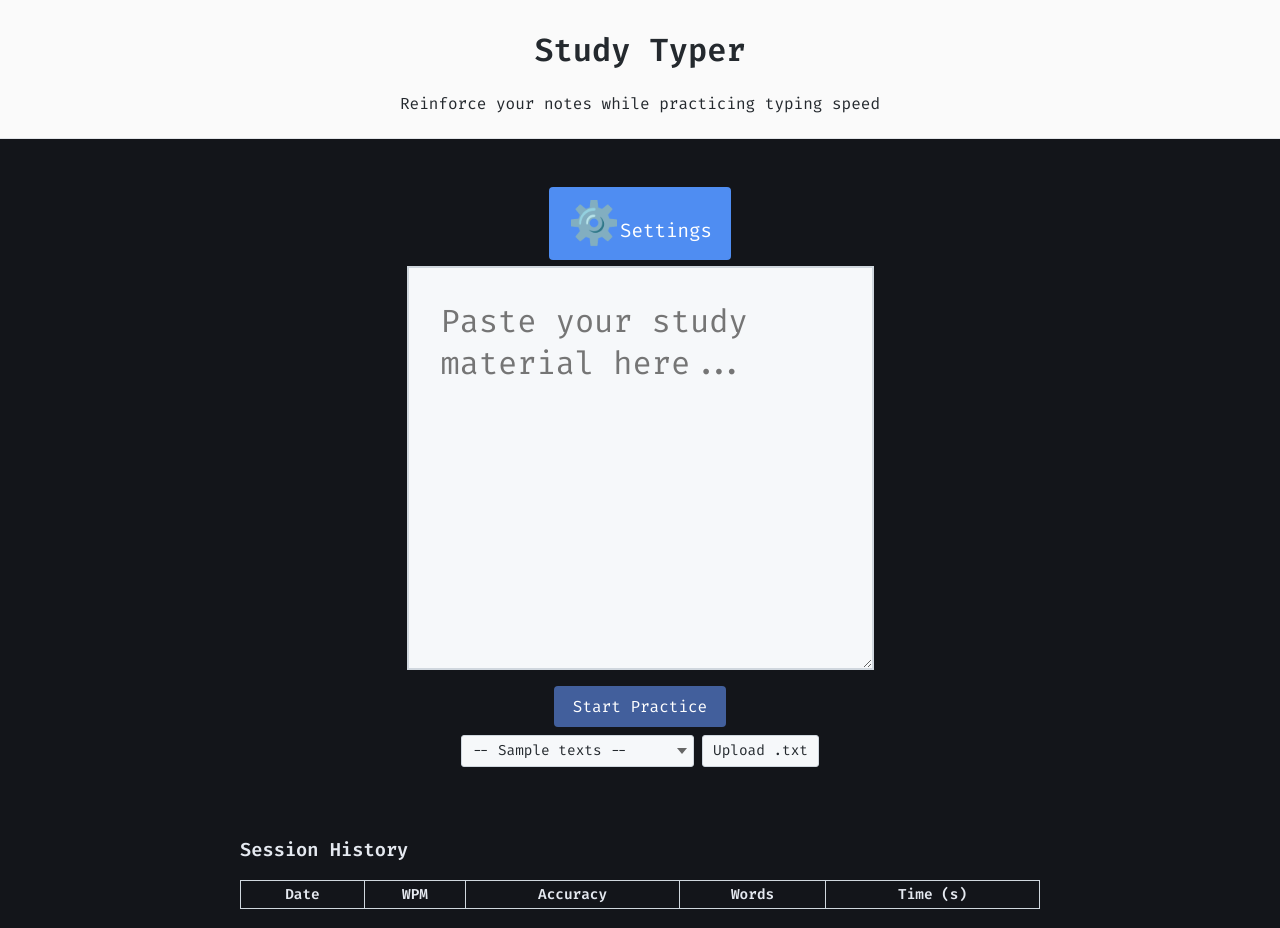
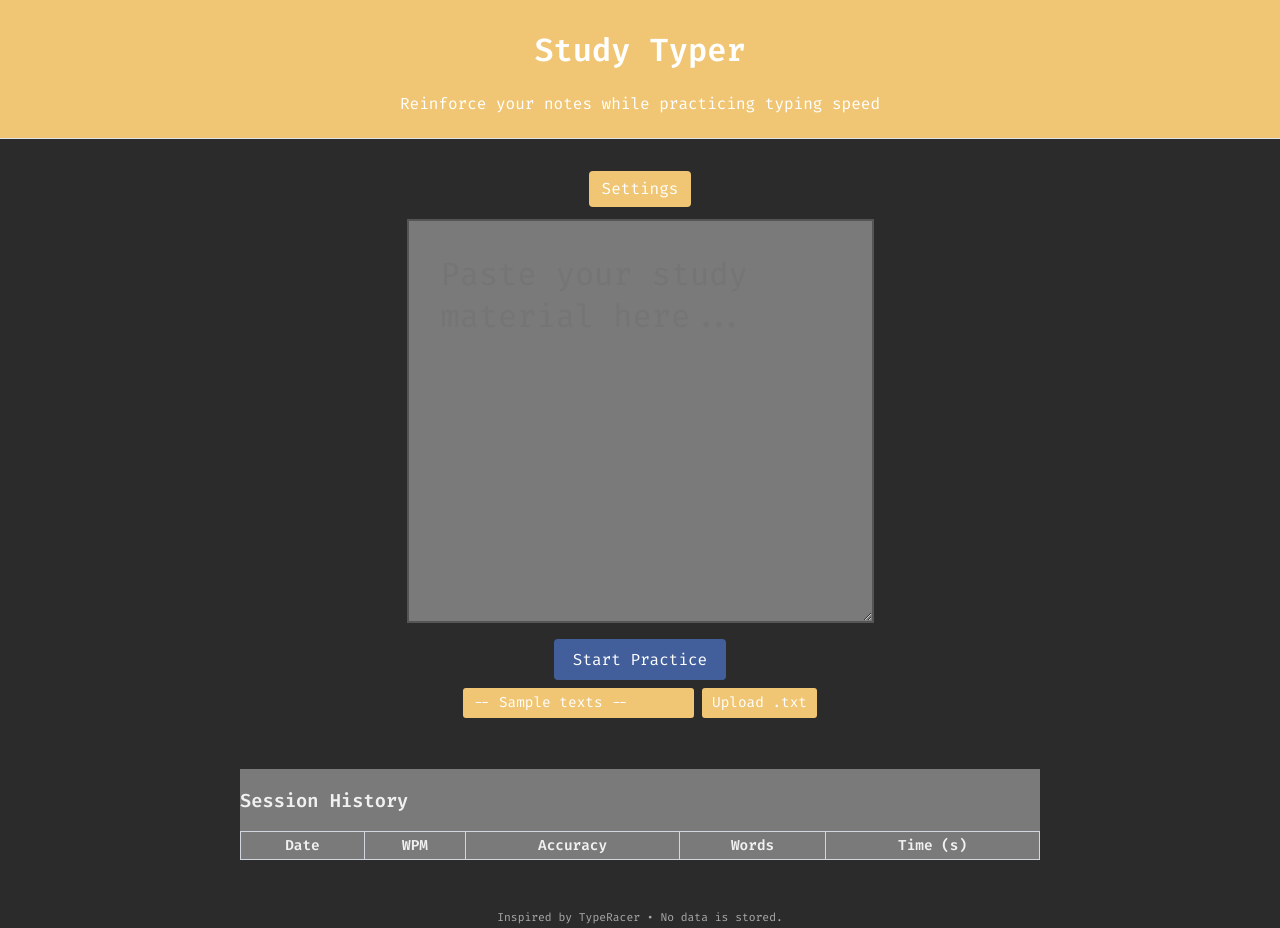
Before and after one commit to davidseeker507/studytyper, a plain HTML site: page index.html in a window 1280 px wide. Shown: the top 928 px of the page. Drawn offline with Linux system fonts and the light colour scheme.

Commit message:
modify ui

```diff
--- a/index.html
+++ b/index.html
@@ -125,6 +125,18 @@
         </section>
 
         <section class="settings-section">
+          <h3>Theme Preset</h3>
+          <select id="themePreset" class="select-field">
+            <option value="default">Default</option>
+            <option value="nord">Nord</option>
+            <option value="dracula">Dracula</option>
+            <option value="serika">Serika</option>
+            <option value="cmyk">CMYK</option>
+            <option value="monokai">Monokai</option>
+          </select>
+        </section>
+
+        <section class="settings-section">
           <h3>Key Sound Volume</h3>
           <input type="range" id="volumeSlider" min="0" max="1" step="0.05" style="width: 160px;">
         </section>
--- a/script.js
+++ b/script.js
@@ -430,7 +430,9 @@ document.addEventListener('DOMContentLoaded', () => {
     autoFocus: true,
     fileLimitMB: 1,
     historyLimit: 20,
-    focusLine: false
+    focusLine: false,
+    font: 'Fira Code',
+    themePreset: 'default'
   };
   function getSettings() {
     return { ...DEFAULT_SETTINGS, ...(JSON.parse(localStorage.getItem('settings') || '{}')) };
@@ -465,6 +467,7 @@ document.addEventListener('DOMContentLoaded', () => {
     document.getElementById('autoFocusToggle').checked = settings.autoFocus;
     document.getElementById('fileSizeLimit').value = settings.fileLimitMB;
     document.getElementById('historyLimit').value = settings.historyLimit;
+    document.getElementById('themePreset').value = settings.themePreset;
   });
   closeSettingsBtn.addEventListener('click', () => settingsModal.classList.add('hidden'));
 
@@ -474,9 +477,11 @@ document.addEventListener('DOMContentLoaded', () => {
     settings.autoFocus = document.getElementById('autoFocusToggle').checked;
     settings.fileLimitMB = parseFloat(document.getElementById('fileSizeLimit').value) || settings.fileLimitMB;
     settings.historyLimit = parseInt(document.getElementById('historyLimit').value) || settings.historyLimit;
+    settings.themePreset = document.getElementById('themePreset').value;
     saveSettings(settings);
     applyTheme(settings.theme === 'dark' ? true : settings.theme === 'light' ? false : prefersDark);
     applyCaretStyle();
+    setThemeVars(THEMES[settings.themePreset]||THEMES.default);
     settingsModal.classList.add('hidden');
   });
 
@@ -507,4 +512,21 @@ document.addEventListener('DOMContentLoaded', () => {
     };
     reader.readAsText(file);
   });
+
+  // Theme presets
+  const THEMES = {
+    default: { accent:'#f0c674', bg:'#2b2b2b', fg:'#f1f1f1', error:'#ff5f5f'},
+    nord   : { accent:'#88c0d0', bg:'#2e3440', fg:'#e5e9f0', error:'#bf616a'},
+    dracula: { accent:'#bd93f9', bg:'#282a36', fg:'#f8f8f2', error:'#ff5555'},
+    serika : { accent:'#f0c674', bg:'#1b1b1b', fg:'#eaeaea', error:'#ff5f5f'},
+    cmyk   : { accent:'#00aaff', bg:'#0d0d0d', fg:'#ffffff', error:'#ff00ff'},
+    monokai: { accent:'#f92672', bg:'#272822', fg:'#f8f8f2', error:'#fd971f'}
+  };
+
+  function setThemeVars(obj){
+    Object.entries(obj).forEach(([k,v])=>document.documentElement.style.setProperty(`--${k}`,v));
+  }
+
+  // apply preset on load after applyFont()
+  setThemeVars(THEMES[settings.themePreset]||THEMES.default);
 });
--- a/style.css
+++ b/style.css
@@ -10,8 +10,8 @@ body {
 }
 
 header {
-  background: #0047ab;
-  color: #fff;
+  background: var(--accent) !important;
+  color: #fff !important;
   padding: 1rem;
   text-align: center;
 }
@@ -30,7 +30,7 @@ textarea#inputText {
   max-width: 1600px;
   padding: 2rem;
   font-size: 2rem;
-  border: 2px solid #0047ab;
+  border: 2px solid var(--accent);
   border-radius: 4px;
   resize: vertical;
 }
@@ -41,7 +41,7 @@ button {
   font-size: 1rem;
   border: none;
   border-radius: 4px;
-  background: #0047ab;
+  background: var(--accent);
   color: #fff;
   cursor: pointer;
 }
@@ -368,14 +368,14 @@ body.dark .history th, body.dark .history td {
 /* Styled select & file button */
 .select-field,
 .file-label {
-  background: #f6f8fa;
-  border: 1px solid #d0d7de;
+  background: var(--accent) !important;
+  color: #fff !important;
+  border: none !important;
   padding: 0.35rem 0.6rem;
   font-size: 0.9rem;
   border-radius: 3px;
   cursor: pointer;
   font-family: inherit;
-  color: #24292e;
 }
 
 .select-field {
@@ -386,10 +386,8 @@ body.dark .history th, body.dark .history td {
   padding-right: 1.4rem;
 }
 
-.file-label:hover,
-.select-field:hover {
-  background: #eaecef;
-}
+.select-field:hover,
+.file-label:hover { background: #e5bf58 !important; }
 
 #fileInput { display: none; }
 
@@ -417,10 +415,11 @@ body.dark .select-field:hover {
 
 /* ---------------- Monkeytype inspired theme ---------------- */
 :root {
-  --accent: #4f8df2;
-  --bg: #13151a;
-  --fg: #e5e9f0;
+  --accent: #d0ab42; /* darker yellow accent */
+  --bg: #585858;     /* lighter grey base */
+  --fg: #f5f5f5;     /* light grey text */
   --error: #ff5f5f;
+  --surface: #7a7a7a; /* lighter surface */
 }
 
 body {
@@ -484,7 +483,7 @@ header {
 }
 
 /* Progress bar styling */
-.progress { background: #2a2d36; height: 8px; border-radius: 4px; max-width: 1600px; }
+.progress { background: #44484f; height: 8px; border-radius: 4px; max-width: 1600px; }
 #progressBar { background: var(--accent); }
 
 /* Stats bar */
@@ -492,7 +491,7 @@ header {
 
 /* Buttons */
 button { background: var(--accent); color: #fff; border-radius: 4px; transition: background 0.15s ease; }
-button:hover:not(:disabled) { background: #6598ff; }
+button:hover:not(:disabled) { background: #b99039; }
 button:disabled { background: #425f9c; }
 
 /* Smooth typing animations */
@@ -523,11 +522,13 @@ button:disabled { background: #425f9c; }
 /* Settings button similar to theme */
 .settings-btn {
   align-self: center;
-  margin-bottom: 0.4rem;
-  font-size: 2.6rem;
+  margin: 0 0 0.8rem 0;
+  font-size: 1.1rem;
+  padding: 0.4rem 0.8rem;
 }
 
-.settings-btn .label { font-size: 1.2rem; }
+.settings-btn .label { font-size: 1rem; }
+.settings-btn .icon { display: none; }
 
 /* Settings modal tweaks */
 .settings-content h3 { margin: 0.8rem 0 0.4rem; font-size: 1rem; }
@@ -547,7 +548,7 @@ button:disabled { background: #425f9c; }
 .caret-none .display-text .current::after { display: none; }
 
 .settings-content {
-  background: #1f2129; /* ensure dark backdrop regardless of global overrides */
+  background: #2c2f36; /* ensure dark backdrop regardless of global overrides */
   color: var(--fg);
 }
 .settings-content label {
@@ -603,5 +604,24 @@ body.typing-mode header,
 body.typing-mode footer,
 body.typing-mode #setupSection { display: none; }
 
-#wpmGraph { background:#1b1e24; border:1px solid #333; border-radius:4px; }
+#wpmGraph { background:#2d3038; border:1px solid #555; border-radius:4px; }
 .graph-label { text-align:center; font-size:0.85rem; color:var(--fg); margin-bottom:0.5rem; }
+
+/* Override light backgrounds */
+.display-text,
+textarea#inputText,
+.modal-content,
+body:not(.dark) .display-text,
+body:not(.dark) textarea#inputText,
+body:not(.dark) .modal-content,
+#historySection,
+.progress {
+  background: var(--surface) !important;
+  color: var(--fg) !important;
+  border-color: #555 !important;
+}
+
+footer { background: var(--bg); color: #aaa; }
+
+.settings-content .file-label { color: #000 !important; }
+.settings-content .file-label:hover { background: #ddd !important; }
```
